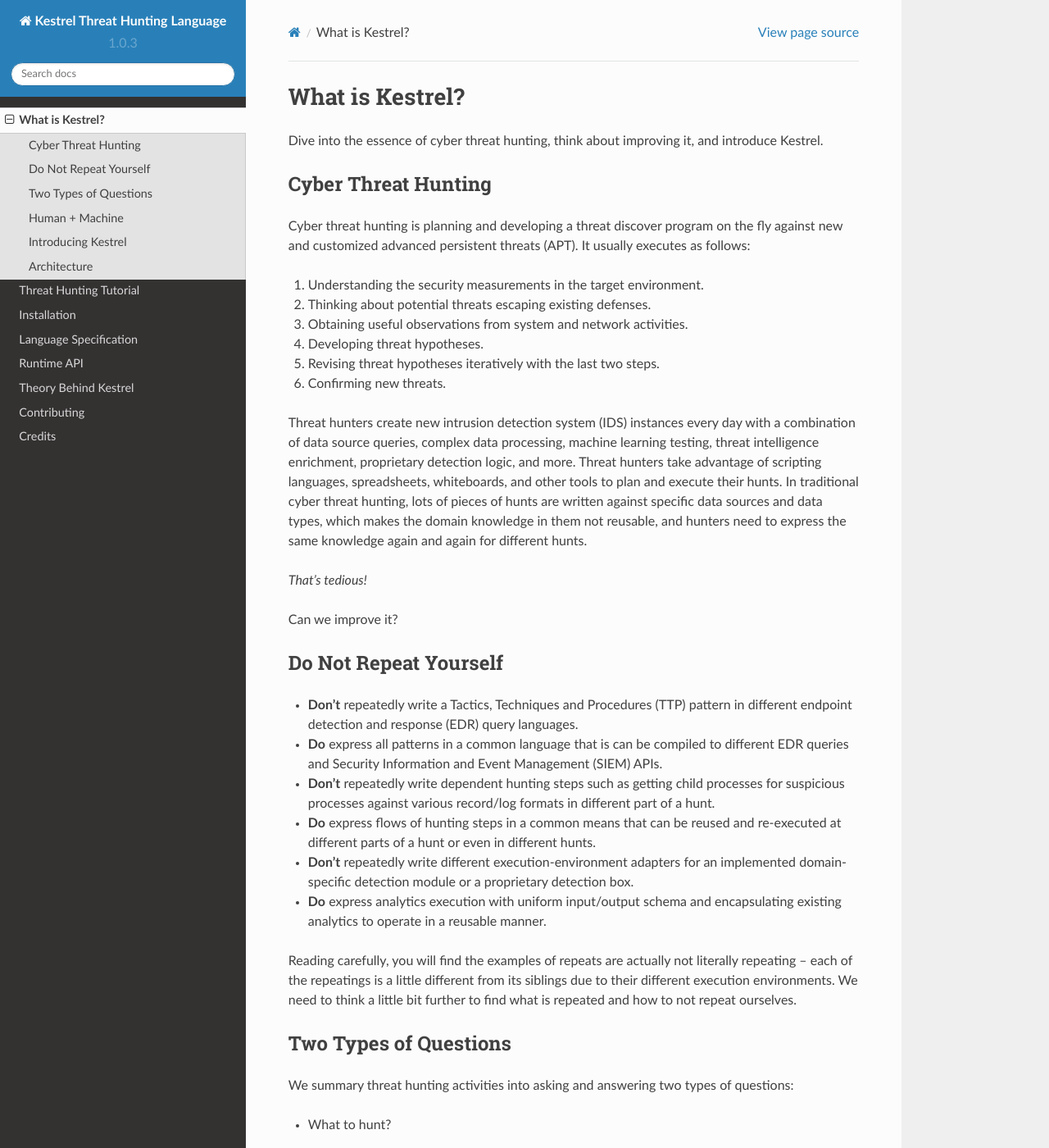
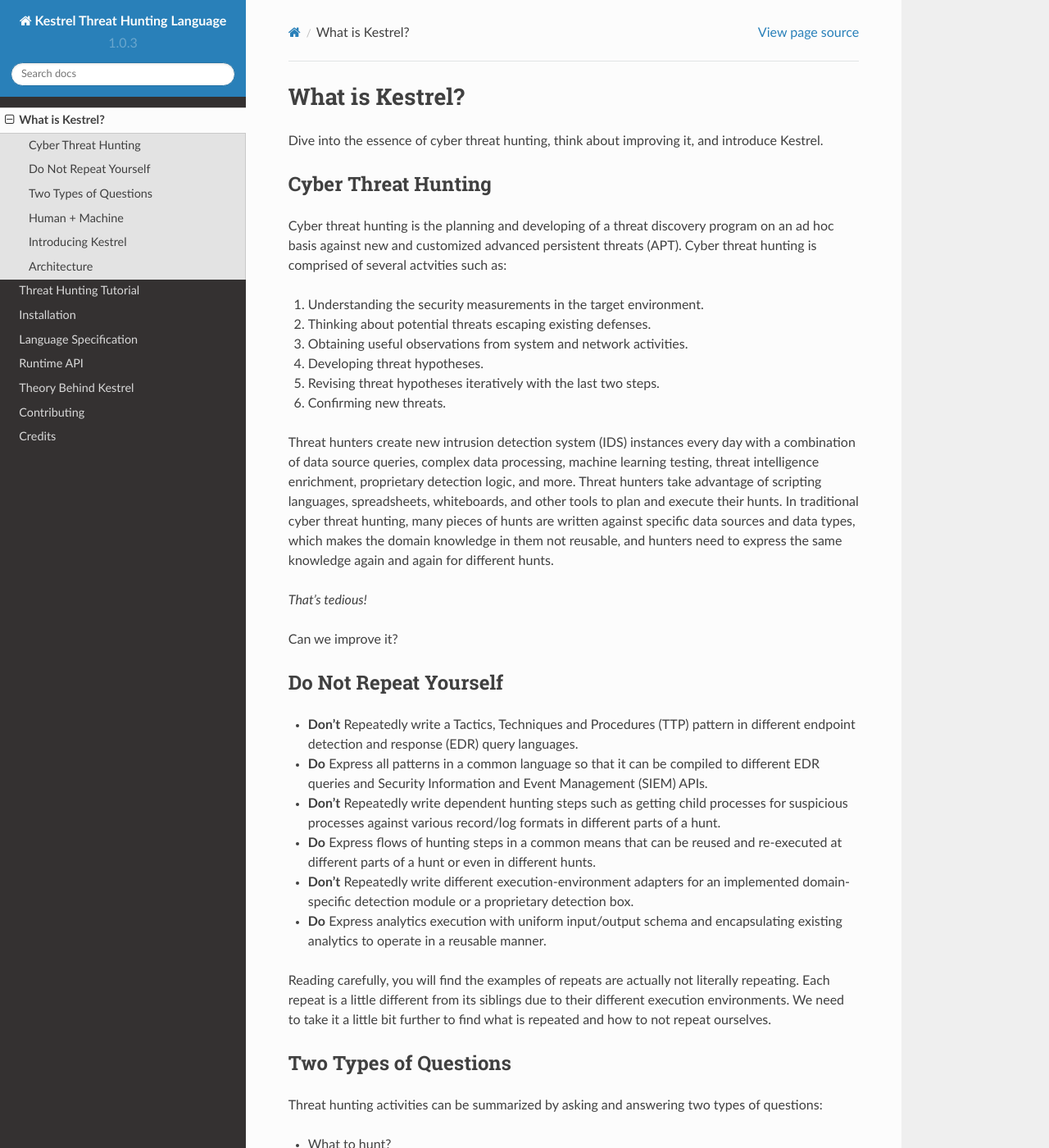
Before and after one commit to opencybersecurityalliance/kestrel-lang, a Sphinx documentation site: the page built from docs/overview.rst, in a window 1280 px wide and 1400 px high. Shown: the whole window at 82% size. Built offline with Sphinx 7.4.7 and the Read the Docs theme 2.0.0, drawn with Linux system fonts in a browser that asks for light colours; some of the changed text lies outside the part shown.

Commit message:
Update overview.rst
Edits for grammar and style.

```diff
--- a/docs/overview.rst
+++ b/docs/overview.rst
@@ -8,9 +8,9 @@
 Cyber Threat Hunting
 ====================
 
-Cyber threat hunting is planning and developing a threat discover program on
-the fly against new and customized advanced persistent threats (APT). It
-usually executes as follows:
+Cyber threat hunting is the planning and developing of a threat discovery program on
+an ad hoc basis against new and customized advanced persistent threats (APT). Cyber threat hunting
+is comprised of several actvities such as:
 
 1. Understanding the security measurements in the target environment.
 2. Thinking about potential threats escaping existing defenses.
@@ -24,7 +24,7 @@
 learning testing, threat intelligence enrichment, proprietary detection logic,
 and more. Threat hunters take advantage of scripting languages, spreadsheets,
 whiteboards, and other tools to plan and execute their hunts. In traditional
-cyber threat hunting, lots of pieces of hunts are written against specific data
+cyber threat hunting, many pieces of hunts are written against specific data
 sources and data types, which makes the domain knowledge in them not reusable,
 and hunters need to express the same knowledge again and again for different
 hunts.
@@ -36,43 +36,43 @@
 Do Not Repeat Yourself
 ======================
 
-- **Don't** repeatedly write a Tactics, Techniques and Procedures (TTP) pattern
+- **Don't** Repeatedly write a Tactics, Techniques and Procedures (TTP) pattern
   in different endpoint detection and response (EDR) query languages.
 
-- **Do** express all patterns in a common language that is can be compiled to
+- **Do** Express all patterns in a common language so that it can be compiled to
   different EDR queries and Security Information and Event Management (SIEM)
   APIs.
 
-- **Don't** repeatedly write dependent hunting steps such as getting child
+- **Don't** Repeatedly write dependent hunting steps such as getting child
   processes for suspicious processes against various record/log formats in
-  different part of a hunt.
+  different parts of a hunt.
 
-- **Do** express flows of hunting steps in a common means that can be reused
+- **Do** Express flows of hunting steps in a common means that can be reused
   and re-executed at different parts of a hunt or even in different hunts.
 
-- **Don't** repeatedly write different execution-environment adapters for an
+- **Don't** Repeatedly write different execution-environment adapters for an
   implemented domain-specific detection module or a proprietary detection box.
 
-- **Do** express analytics execution with uniform input/output schema and
+- **Do** Express analytics execution with uniform input/output schema and
   encapsulating existing analytics to operate in a reusable manner.
 
 Reading carefully, you will find the examples of repeats are actually not
-literally repeating -- each of the repeatings is a little different from its
-siblings due to their different execution environments. We need to think a
+literally repeating. Each repeat is a little different from its
+siblings due to their different execution environments. We need to take it a
 little bit further to find what is repeated and how to not repeat ourselves.
 
 Two Types of Questions
 ======================
 
-We summary threat hunting activities into asking and answering two types of
+Threat hunting activities can be summarized by asking and answering two types of
 questions:
 
 - What to hunt?
 
     - What is the threat hypothesis?
     - What is the next step?
-    - What threat intelligence to add?
-    - What machine learning model to fit?
+    - What threat intelligence should be added?
+    - What machine learning models fit?
 
 - How to hunt?
 
@@ -104,13 +104,13 @@
 ===============
 
 In traditional threat hunting, hunters answer both questions of *what to hunt*
-and *how to hunt*. While there is no doubt human intelligence and creativity is
+and *how to hunt*. While there is no doubt that human intelligence and creativity are
 the irreplaceable secret sauce of asking and answering the questions of the
-*what*, it is a waste of time to manually answer the majority of questions of
+*what*, it is a waste of time to manually answer most questions of
 the *how*, which is just a translation between the knowledge in *what* and
 execution instructions specified by different hunting platforms.
 
-We know machines are good at solving translation problems with well-defined
+We know that machines are good at solving translation problems with well-defined
 grammars fast.
 
 Why not create an *efficient cyber threat hunting symbiosis* with humans and
@@ -120,27 +120,27 @@
 Introducing Kestrel
 ===================
 
-We introduce Kestrel as a layer of abstraction to stop repeating ourselves in
+Kestrel is introduced as a layer of abstraction to stop the repetiton involved in
 cyber threat hunting.
 
 - Kestrel language: a threat hunting language for a human to express *what to
   hunt*.
 
-    - expressing the knowledge of *what* in patterns, analytics, and hunt flows.
-    - composing reusable hunting flows from individual hunting steps.
-    - reasoning with human-friendly entity-based data representation abstraction.
-    - thinking across heterogeneous data and threat intelligence sources.
-    - applying existing public and proprietary detection logic as analytics.
-    - reusing and sharing individual hunting steps and entire hunt books.
+    - Expressing the knowledge of *what* in patterns, analytics, and hunt flows.
+    - Composing reusable hunting flows from individual hunting steps.
+    - Reasoning with human-friendly entity-based data representation abstraction.
+    - Thinking across heterogeneous data and threat intelligence sources.
+    - Applying existing public and proprietary detection logic as analytics.
+    - Reusing and sharing individual hunting steps and entire hunt books.
 
 - Kestrel runtime: a machine interpreter that deals with *how to hunt*.
 
-    - compiling the *what* against specific hunting platform instructions.
-    - executing the compiled code locally and remotely.
-    - assembling raw logs and records into entities for entity-based reasoning.
-    - caching intermediate data and related records for fast response.
-    - prefetching related logs and records for link construction between entities.
-    - defining extensible interfaces for data sources and analytics execution.
+    - Compiling the *what* against specific hunting platform instructions.
+    - Executing the compiled code locally and remotely.
+    - Assembling raw logs and records into entities for entity-based reasoning.
+    - Caching intermediate data and related records for fast response.
+    - Prefetching related logs and records for link construction between entities.
+    - Defining extensible interfaces for data sources and analytics execution.
 
 .. image:: images/overview.png
    :width: 100%
```
Also changed, not shown: other parts of docs/overview.rst (+13 -13 lines).
